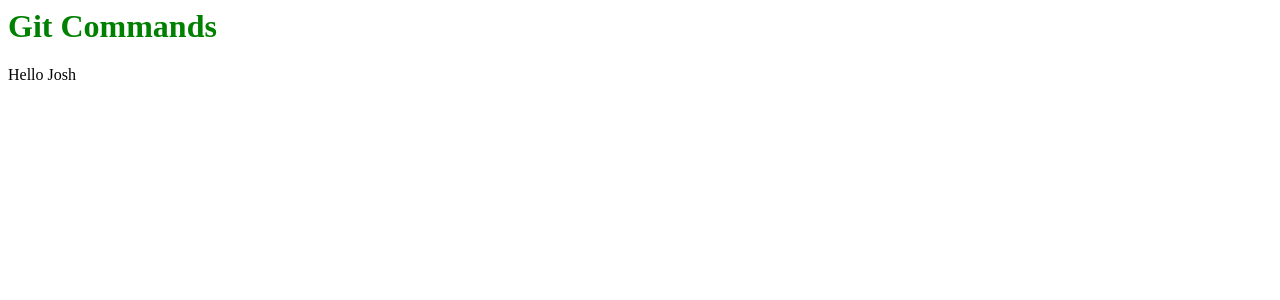
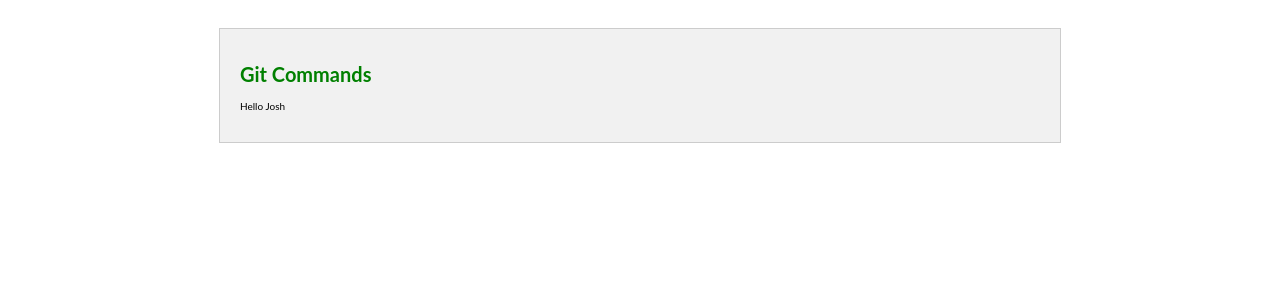
Before and after one commit to joshuacharleslake/Git-Commands, a PHP site: page / in a window 1280 px wide. Shown: the top 300 px of the page. Run offline with PHP 8.4, Linux system fonts and the light colour scheme.

Commit message:
Styling Wrapper

```diff
--- a/css/styles.css
+++ b/css/styles.css
@@ -1 +1,4 @@
+body { font-family: "Lato",sans-serif;
+    font-size: 62.5%; padding: 20px;}
 h1 { color: green; }
+.wrapper { width: 100%; max-width: 800px; background: #f1f1f1; border: 1px solid #ccc; padding: 20px; margin: 0 auto; }
--- a/index.html
+++ b/index.html
@@ -4,7 +4,9 @@
 <link rel="stylesheet" href="css/styles.css" />
 </head>
 <body>
+	<div class="wrapper">
 <h1>Git Commands</h1>
 <p>Hello Josh</p>
+</div>
 </body>
 </html>
```
